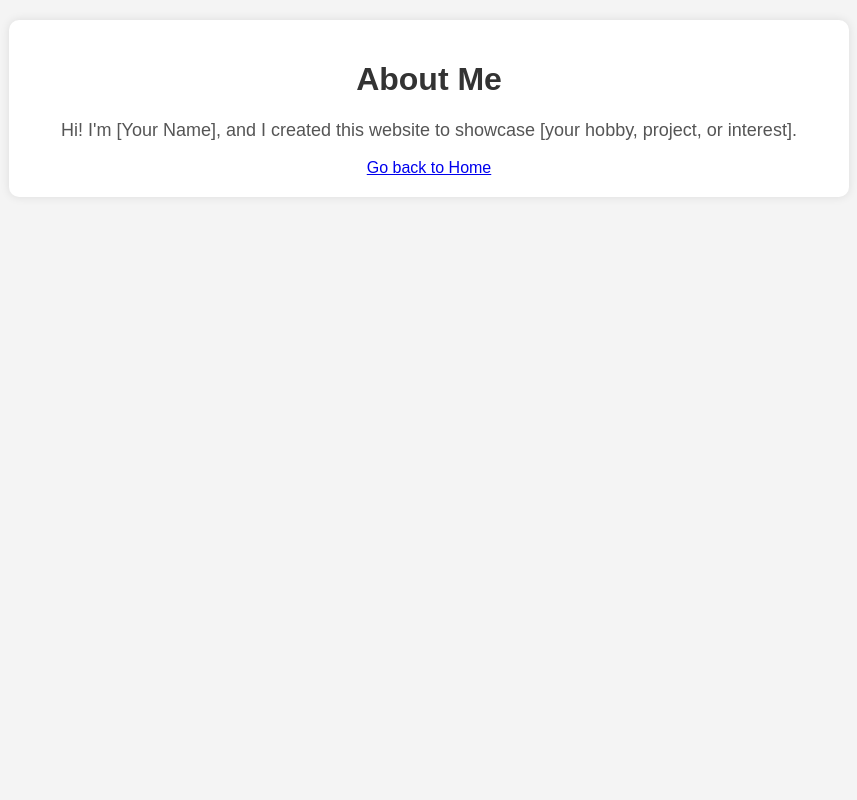
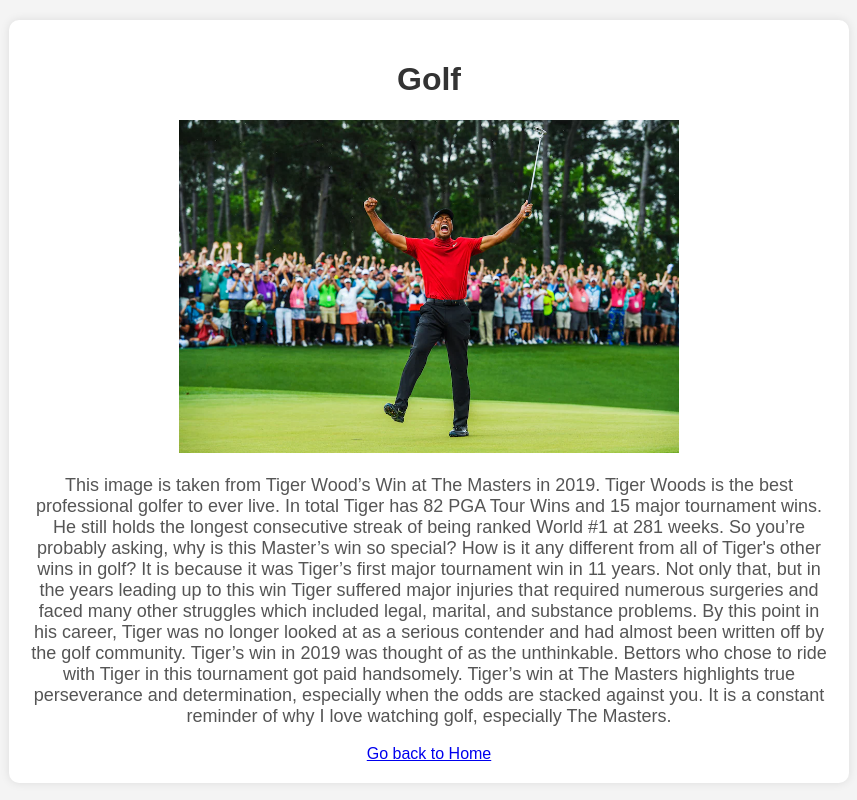
Before and after one commit to Wil8337/wil8337.github.io, a plain HTML site: page about.html in a window 1280 px wide. Shown: the whole page, without its empty margins (211-1068 px from the left). Drawn offline with Linux system fonts and the light colour scheme.

Commit message:
Add Image and Writeup about.html

```diff
--- a/about.html
+++ b/about.html
@@ -8,8 +8,19 @@
  </head>
  <body>
      <div class="container">
-         <h1>About Me</h1>
-         <p>Hi! I'm [Your Name], and I created this website to showcase [your hobby, project, or interest].</p>
+         <h1>Golf</h1>
+         <img src="Tiger Golf.webp" alt="Tiger Wood’s Win at The Masters" width="500">
+         <p>This image is taken from Tiger Wood’s Win at The Masters in 2019. Tiger Woods is the best professional golfer to ever live.
+          In total Tiger has 82 PGA Tour Wins and 15 major tournament wins. He still holds the longest consecutive streak of being ranked
+          World #1 at 281 weeks. So you’re probably asking, why is this Master’s win so special? How is it any different from all of
+          Tiger's other wins in golf? It is because it was Tiger’s first major tournament win in 11 years. Not only that, but in the years
+          leading up to this win Tiger suffered major injuries that required numerous surgeries and faced many other struggles which
+          included legal, marital, and substance problems. By this point in his career, Tiger was no longer looked at as a serious contender
+          and had almost been written off by the golf community. Tiger’s win in 2019 was thought of as the unthinkable. Bettors who chose
+          to ride with Tiger in this tournament got paid handsomely. Tiger’s win at The Masters highlights true perseverance and
+          determination, especially when the odds are stacked against you. It is a constant reminder of why I love watching golf,
+          especially The Masters.
+         </p>
          <a href="index.html">Go back to Home</a>
      </div>
  </body>
```
